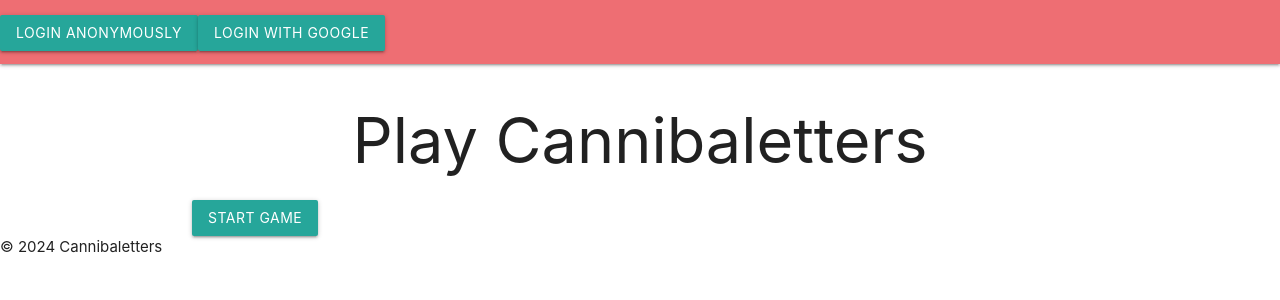
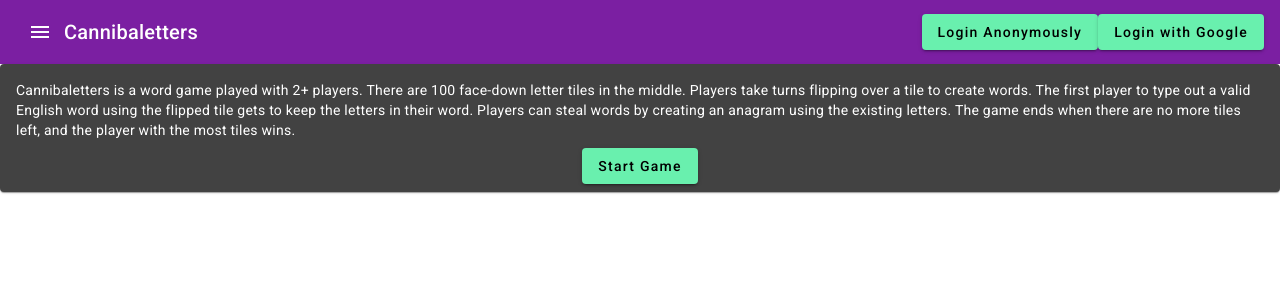
Before and after one commit to softwary/carnivore, an Angular app in the folder frontend/carnivore/: page / in a window 1280 px wide. Shown: the top 300 px of the page. Built offline with nearby package versions, Linux system fonts and the light colour scheme; no server answers.

Commit message:
Use Material UI for home screen.

```diff
--- a/frontend/carnivore/angular.json
+++ b/frontend/carnivore/angular.json
@@ -25,6 +25,7 @@
               "src/assets"
             ],
             "styles": [
+              "@angular/material/prebuilt-themes/purple-green.css",
               "src/styles.css"
             ],
             "scripts": []
@@ -84,12 +85,33 @@
               "src/assets"
             ],
             "styles": [
+              "@angular/material/prebuilt-themes/purple-green.css",
               "src/styles.css"
             ],
             "scripts": []
           }
+        },
+        "deploy": {
+          "builder": "@angular/fire:deploy",
+          "options": {
+            "version": 2
+          },
+          "configurations": {
+            "production": {
+              "buildTarget": "carnivore:build:production",
+              "serveTarget": "carnivore:serve:production"
+            },
+            "development": {
+              "buildTarget": "carnivore:build:development",
+              "serveTarget": "carnivore:serve:development"
+            }
+          },
+          "defaultConfiguration": "production"
         }
       }
     }
+  },
+  "cli": {
+    "analytics": "36e2b5be-4443-470a-bdc8-a58846262f7b"
   }
 }
--- a/frontend/carnivore/src/app/app.component.html
+++ b/frontend/carnivore/src/app/app.component.html
@@ -1,30 +1,35 @@
-<!--
-<div>
-  <h1>Play Cannibaletters</h1>
-  <app-login></app-login>
-  <button (click)="startGame()">Start Game</button>
+<mat-toolbar color="primary">
+  <button
+    mat-icon-button
+    class="example-icon"
+    aria-label="Example icon-button with menu icon"
+  >
+    <mat-icon>menu</mat-icon>
+  </button>
+  <span>Cannibaletters</span>
+  <span class="example-spacer"></span>
+  <app-login (loginStatusChanged)="updateLoginStatus($event)"></app-login>
+</mat-toolbar>
 
-</div>
-<router-outlet /> -->
-<header>
-  <link
-    rel="stylesheet"
-    href="https://cdnjs.cloudflare.com/ajax/libs/materialize/1.0.0/css/materialize.min.css"
-  />
-</header>
-<nav>
-  <app-login (loginStatusChanged)="updateLoginStatus($event)"></app-login>
-</nav>
-
-
-<div class="container">
-  <h1 class="center-align">Play Cannibaletters</h1>
-
-  <button class="btn waves-effect waves-light" (click)="startGame()">
-    Start Game
-  </button>
-</div>
-
-<footer>&copy; 2024 Cannibaletters</footer>
-
+<main class="app-container">
+  <mat-card>
+    <mat-card-content>
+      <p>
+        Cannibaletters is a word game played with 2+ players. There are 100
+        face-down letter tiles in the middle. Players take turns flipping over a
+        tile to create words. The first player to type out a valid English word
+        using the flipped tile gets to keep the letters in their word. Players
+        can steal words by creating an anagram using the existing letters. The
+        game ends when there are no more tiles left, and the player with the
+        most tiles wins.
+      </p>
+    </mat-card-content>
+    <mat-card-actions class="center-button">
+      <button mat-raised-button color="accent" (click)="startGameOnClick()">
+        Start Game
+      </button>
+    </mat-card-actions>
+  </mat-card>
+</main>
+<footer class="app-footer">&copy; 2024 Cannibaletters</footer>
 <router-outlet />
--- a/frontend/carnivore/src/app/app.component.ts
+++ b/frontend/carnivore/src/app/app.component.ts
@@ -6,16 +6,29 @@ import { GameService } from './services/game.service';
 import { WebSocketService } from './services/websocket.service';
 import { AuthenticationService } from './services/authentication.service';
 import { GameBoardComponent } from './game-board/game-board.component';
+import { MatToolbarModule } from '@angular/material/toolbar';
+import { MatButtonModule } from '@angular/material/button';
+import { MatCardModule } from '@angular/material/card';
+import { MatIconModule } from '@angular/material/icon';
 
 @Component({
   selector: 'app-root',
   standalone: true,
-  imports: [RouterOutlet, FormsModule, LoginComponent, GameBoardComponent], // Add AngularFireAuthModule
+  imports: [
+    RouterOutlet,
+    FormsModule,
+    LoginComponent,
+    GameBoardComponent,
+    MatCardModule,
+    MatButtonModule,
+    MatToolbarModule,
+    MatIconModule,
+  ],
   templateUrl: './app.component.html',
   styleUrls: ['./app.component.css'],
 })
 export class AppComponent implements OnInit {
-  title = 'carnivore';
+  title = 'Cannibaletters';
   username = '';
   gameStarted = false;
 
@@ -25,7 +38,6 @@ export class AppComponent implements OnInit {
     private webSocketService: WebSocketService,
     private authService: AuthenticationService
   ) {}
-
 
   isLoggedIn = false; // Store logged in status in app.component
 
@@ -46,19 +58,22 @@ export class AppComponent implements OnInit {
     console.log('navigate to /game-board, game=');
     this.router.navigate(['/game-board']);
   }
+  startGameOnClick() {
+    console.log('navigate to game-board');
+    this.startGame();
+    this.router.navigate(['/game-board']);
+  }
   async startGame() {
-    console.log('startGame()');
+    console.log('@ startGame()');
 
     // Retrieve the Firebase ID token
     const idToken = await this.authService.getIdToken();
     if (idToken) {
       const startMessage = {
         type: 'createGame',
-        data: { players: this.username, idToken: idToken },
+        data: { idToken: idToken },
       };
       this.webSocketService.sendMessage(startMessage);
-
-      this.navigateToGameScreen();
     } else {
       console.log('User is not logged in');
       // Handle not-logged-in scenario
--- a/frontend/carnivore/src/app/app.routes.ts
+++ b/frontend/carnivore/src/app/app.routes.ts
@@ -2,5 +2,5 @@ import { Routes } from '@angular/router';
 import { GameBoardComponent } from './game-board/game-board.component';
 
 export const routes: Routes = [
-  { path: 'game-board-d', component: GameBoardComponent },
+  { path: 'game-board', component: GameBoardComponent },
 ];
--- a/frontend/carnivore/src/app/login/login.component.html
+++ b/frontend/carnivore/src/app/login/login.component.html
@@ -1,11 +1,11 @@
 <div *ngIf="!(isLoggedIn$ | async); else loggedInTemplate">
-  <button class="btn waves-effect waves-light" (click)="onLoginAnonymously()">Login Anonymously</button>
-  <button class="btn waves-effect waves-light" (click)="onLoginWithGoogle()">Login with Google</button>
+  <button mat-raised-button color="accent" (click)="onLoginAnonymously()">Login Anonymously</button>
+  <button mat-raised-button color="accent" (click)="onLoginWithGoogle()">Login with Google</button>
   <!-- Other login UI elements -->
 </div>
 
 <ng-template #loggedInTemplate>
   <!-- Content to display when user is logged in -->
-  <button  class="btn waves-effect waves-light" (click)="onLogout()">Logout</button>
+  <button mat-raised-button color="accent" (click)="onLogout()">Logout</button>
   <!-- You can add more user-specific information here -->
 </ng-template>
--- a/frontend/carnivore/src/app/login/login.component.ts
+++ b/frontend/carnivore/src/app/login/login.component.ts
@@ -4,11 +4,12 @@ import { Observable } from 'rxjs';
 import { map } from 'rxjs/operators';
 import { NgIf, NgFor, CommonModule } from '@angular/common';
 import { FormsModule } from '@angular/forms';
+import { MatButtonModule } from '@angular/material/button';
 
 @Component({
   selector: 'app-login',
   standalone: true,
-  imports: [NgIf, NgFor, FormsModule, CommonModule],
+  imports: [NgIf, NgFor, FormsModule, CommonModule, MatButtonModule],
   templateUrl: './login.component.html',
   styleUrls: ['./login.component.css'],
 })
--- a/frontend/carnivore/src/index.html
+++ b/frontend/carnivore/src/index.html
@@ -2,12 +2,14 @@
 <html lang="en">
 <head>
   <meta charset="utf-8">
-  <title>Carnivore</title>
+  <title>Cannibaletters</title>
   <base href="/">
   <meta name="viewport" content="width=device-width, initial-scale=1">
   <link rel="icon" type="image/x-icon" href="favicon.ico">
+  <link href="https://fonts.googleapis.com/css2?family=Roboto:wght@300;400;500&display=swap" rel="stylesheet">
+  <link href="https://fonts.googleapis.com/icon?family=Material+Icons" rel="stylesheet">
 </head>
-<body>
-  <app-root></app-root>
+<body class="mat-typography">
+  <app-root class="app-container"></app-root>
 </body>
 </html>
--- a/frontend/carnivore/src/main.ts
+++ b/frontend/carnivore/src/main.ts
@@ -2,10 +2,12 @@ import { bootstrapApplication } from '@angular/platform-browser';
 import { appConfig } from './app/app.config';
 import { AppComponent } from './app/app.component';
 import { AuthenticationService } from './app/services/authentication.service';
-// import { LoginComponent } from './app/login/login.component'; // Add  this import
+import { provideAnimationsAsync } from '@angular/platform-browser/animations/async';
 
 bootstrapApplication(AppComponent, {
-  providers: [AuthenticationService] // Add providers here
-}).catch((err) => console.error(err));
-// bootstrapApplication(AppComponent, appConfig)
-//   .catch((err) => console.error(err));
+  providers: [
+    ...appConfig.providers, // Include providers from appConfig
+    AuthenticationService, provideAnimationsAsync()  // Also include AuthenticationService
+  ]
+})
+.catch((err) => console.error(err));
--- a/frontend/carnivore/src/styles.css
+++ b/frontend/carnivore/src/styles.css
@@ -1,6 +1,49 @@
 /* You can add global styles to this file, and also import other style files */
+/* @import '~@angular/material/prebuilt-themes/purple-green.css';  */
 
 .app-container {
-    background-color: #240529;
-    /* Dark Purple Color */
+    /* background-color: mat-color($mat-grey, 800); */
+    /* Dark background */
+    /* color: #ffffff; */
+    /* Light text */
+    display: flex;
+    /* For main content layout */
+    /* min-height: 100vh; */
+    flex-direction: column;
+    color: #ffffff;
+    width: 100%;
 }
+
+.app-bar {
+    flex-direction: row;
+}
+
+
+.example-spacer {
+    flex: 1 1 auto;
+}
+
+.app-footer {
+    margin-top: auto;
+    /* Keep at the bottom */
+    /* background-color: mat-color($mat-indigo, 500); */
+    /* Primary color contrast */
+    color: #ffffff;
+    /* Light text */
+    text-align: center;
+}
+
+.center-button {
+    display: flex;
+    justify-content: center;
+}
+
+html,
+body {
+    height: 100%;
+}
+
+body {
+    margin: 0;
+    font-family: Roboto, "Helvetica Neue", sans-serif;
+}
```
Also changed, not shown: frontend/carnivore/package.json (+7 -0 lines), frontend/carnivore/tsconfig.app.json (line endings or trailing spaces), 1 other file (tests, documents, lock files or other folders).
